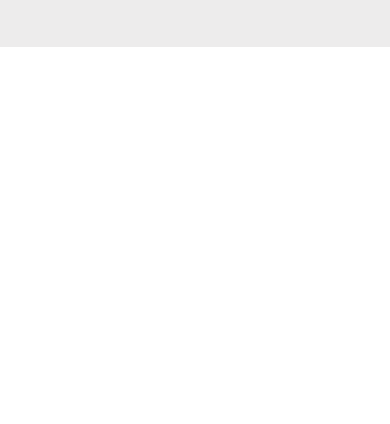
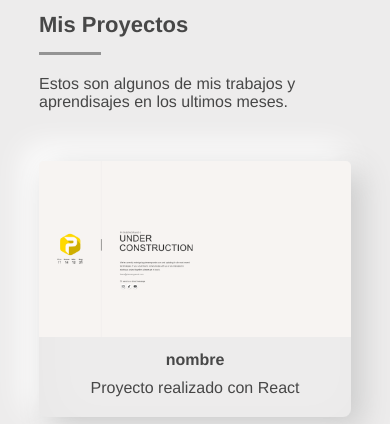
Before and after one commit to ImJoseHidalgo/portfolio-v2, a plain HTML site: page index.html in a window 390 px wide. Shown: the part 2420-2844 px from the top of the page. Before the commit the page ends 2467 px from the top, so only its background shows below. Drawn offline with Linux system fonts and the light colour scheme.

Commit message:
section three added

```diff
--- a/index.html
+++ b/index.html
@@ -97,6 +97,38 @@
           </div>
         </div>
       </div>
+      <div class="section-three">
+        <div class="title">
+          <h3>Mis Proyectos</h3>
+          <div class="line"></div>
+          <p>
+            Estos son algunos de mis trabajos y aprendisajes en los ultimos
+            meses.
+          </p>
+        </div>
+        <div class="portfolio">
+          <div class="card">
+            <img src="img/piensengrande.club_.png" alt="a" />
+            <h5>nombre</h5>
+            <p>Proyecto realizado con React</p>
+          </div>
+          <div class="card">
+            <img src="img/piensengrande.club_.png" alt="a" />
+            <h5>nombre</h5>
+            <p>Proyecto realizado con React</p>
+          </div>
+          <div class="card">
+            <img src="img/piensengrande.club_.png" alt="a" />
+            <h5>nombre</h5>
+            <p>Proyecto realizado con React</p>
+          </div>
+          <div class="card">
+            <img src="img/piensengrande.club_.png" alt="a" />
+            <h5>nombre</h5>
+            <p>Proyecto realizado con React</p>
+          </div>
+        </div>
+      </div>
     </main>
   </body>
 </html>
--- a/style.css
+++ b/style.css
@@ -65,7 +65,7 @@ main .section-two {
 }
 main .section-two .card-profile {
   width: 350px;
-  margin: auto 0;
+  margin: auto;
   padding: 50px 0;
   display: flex;
   flex-direction: column;
@@ -89,6 +89,7 @@ main .section-two .card-profile ul li {
 }
 main .section-two .card-profile ul li a {
   display: flex;
+  align-items: center;
   text-decoration: none;
   font-size: 18px;
   color: #474747;
@@ -170,11 +171,62 @@ main .section-two .card-description .skills .list img {
   margin-right: 10px;
 }
 
+/* SECTION THREE*/
+main .section-three {
+  height: 100vh;
+  width: 90%;
+  margin: auto;
+  display: grid;
+  grid-template-columns: 1fr 3fr;
+  grid-gap: 50px;
+  align-items: center;
+}
+main .section-three .title {
+  height: 40%;
+  display: flex;
+  flex-direction: column;
+  justify-content: flex-end;
+}
+main .section-three .title .line {
+  width: 20%;
+  height: 3px;
+  background: #949494;
+  margin: 14px 0 20px;
+}
+main .section-three .title h3 {
+  font-size: 22px;
+}
+main .section-three .portfolio {
+  width: 90%;
+  margin: auto;
+  display: grid;
+  grid-template-columns: 1fr 1fr;
+  grid-gap: 40px;
+  text-align: center;
+}
+main .section-three .portfolio .card {
+  border-radius: 8px;
+  background: #edecec;
+  box-shadow: 10px 10px 30px #c9c9c9, -10px -10px 30px 5px #fff,
+    inset 10px 10px 50px rgba(0, 0, 0, 0.02);
+}
+main .section-three .portfolio .card img {
+  border-radius: 5px 5px 0 0;
+  width: 100%;
+}
+main .section-three .portfolio .card h5 {
+  font-size: 16px;
+  margin: 10px;
+}
+main .section-three .portfolio .card p {
+  margin-bottom: 20px;
+}
+
 @media only screen and (max-width: 1440px) {
   /* Section Two */
   main .section-two {
-    height: 100%;
-    padding: 100px 0;
+    height: 100vh;
+    padding: 0;
     grid-gap: 70px;
   }
   main .section-two .card-profile {
@@ -189,6 +241,8 @@ main .section-two .card-description .skills .list img {
 @media only screen and (max-width: 1024px) {
   /* Section Two */
   main .section-two {
+    height: 100%;
+    padding: 100px 0;
     grid-gap: 50px;
   }
   main .section-two .card-profile {
@@ -228,7 +282,7 @@ main .section-two .card-description .skills .list img {
     padding: 50px 0;
   }
   main .section-two .card-profile {
-    width: 100%;
+    width: 90%;
     padding: 0 0;
     flex-direction: row;
     justify-content: space-around;
@@ -275,8 +329,14 @@ main .section-two .card-description .skills .list img {
     padding: 50px 0;
     flex-direction: column;
   }
+  main .section-two .card-profile img {
+    width: 200px;
+  }
   main .section-two .card-profile ul {
-    padding: 30px 0;
+    padding: 20px 0 0;
+  }
+  main .section-two .card-profile ul li a {
+    font-size: 16px;
   }
   /* CARD DESCRIPTION */
   main .section-two .card-description .about .title h2 {
@@ -305,4 +365,20 @@ main .section-two .card-description .skills .list img {
   main .section-two .card-description .skills .list p {
     font-size: 16px;
   }
+
+  /* SECTION THREE*/
+  main .section-three {
+    width: 80%;
+    height: 100%;
+    grid-template-columns: 1fr;
+    padding: 50px 0;
+  }
+  main .section-three .title {
+    height: 100%;
+    justify-content: center;
+  }
+  main .section-three .portfolio {
+    width: 100%;
+    grid-template-columns: 1fr;
+  }
 }
```
Also changed, not shown: img/piensengrande.club_.png (added).
